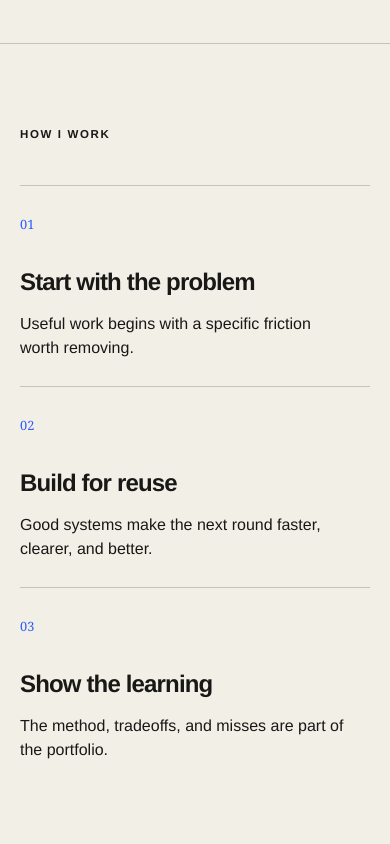
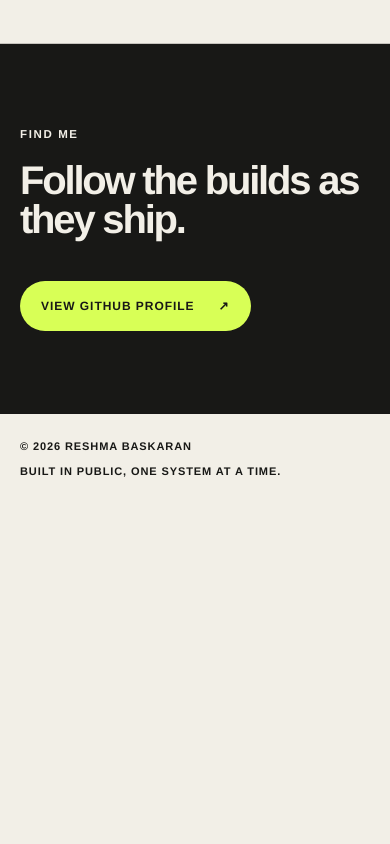
Before and after one commit to reshma-baskaran/reshma.baskaran, a Next.js app: page / in a window 390 px wide. Shown: the part 3540-4384 px from the top of the page. After the commit the page ends 4043 px from the top, so only its background shows below. Built offline with nearby package versions, Linux system fonts and the light colour scheme.

Commit message:
Remove how I work section

```diff
--- a/app/globals.css
+++ b/app/globals.css
@@ -222,7 +222,6 @@ a {
 
 .work-section,
 .about-section,
-.principles-section,
 .contact-section {
   border-bottom: 1px solid var(--line);
   padding: 110px 42px;
@@ -357,43 +356,6 @@ a {
   margin: 0 0 24px;
 }
 
-.principles-grid {
-  border-top: 1px solid var(--line);
-  display: grid;
-  grid-template-columns: repeat(3, 1fr);
-  margin-top: 42px;
-}
-
-.principles-grid article {
-  border-right: 1px solid var(--line);
-  padding: 30px 30px 20px 0;
-}
-
-.principles-grid article:not(:first-child) {
-  padding-left: 30px;
-}
-
-.principles-grid article:last-child {
-  border-right: 0;
-}
-
-.principles-grid span {
-  color: var(--blue);
-  font-family: var(--serif);
-  font-size: 0.8rem;
-}
-
-.principles-grid h3 {
-  font-size: 1.5rem;
-  letter-spacing: -0.035em;
-  margin: 54px 0 12px;
-}
-
-.principles-grid p {
-  margin: 0;
-  max-width: 330px;
-}
-
 .contact-section {
   background: var(--ink);
   color: var(--paper);
@@ -468,7 +430,6 @@ footer {
 
   .work-section,
   .about-section,
-  .principles-section,
   .contact-section {
     padding: 82px 20px;
   }
@@ -489,25 +450,6 @@ footer {
     min-height: 300px;
   }
 
-  .principles-grid {
-    display: block;
-  }
-
-  .principles-grid article,
-  .principles-grid article:not(:first-child) {
-    border-bottom: 1px solid var(--line);
-    border-right: 0;
-    padding: 26px 0;
-  }
-
-  .principles-grid article:last-child {
-    border-bottom: 0;
-  }
-
-  .principles-grid h3 {
-    margin-top: 28px;
-  }
-
   footer {
     align-items: flex-start;
     flex-direction: column;
--- a/app/page.tsx
+++ b/app/page.tsx
@@ -136,27 +136,6 @@ export default function Home() {
         </div>
       </section>
 
-      <section className="principles-section">
-        <p className="eyebrow">How I work</p>
-        <div className="principles-grid">
-          <article>
-            <span>01</span>
-            <h3>Start with the problem</h3>
-            <p>Useful work begins with a specific friction worth removing.</p>
-          </article>
-          <article>
-            <span>02</span>
-            <h3>Build for reuse</h3>
-            <p>Good systems make the next round faster, clearer, and better.</p>
-          </article>
-          <article>
-            <span>03</span>
-            <h3>Show the learning</h3>
-            <p>The method, tradeoffs, and misses are part of the portfolio.</p>
-          </article>
-        </div>
-      </section>
-
       <section className="contact-section">
         <p className="eyebrow">Find me</p>
         <h2>Follow the builds as they ship.</h2>
```
